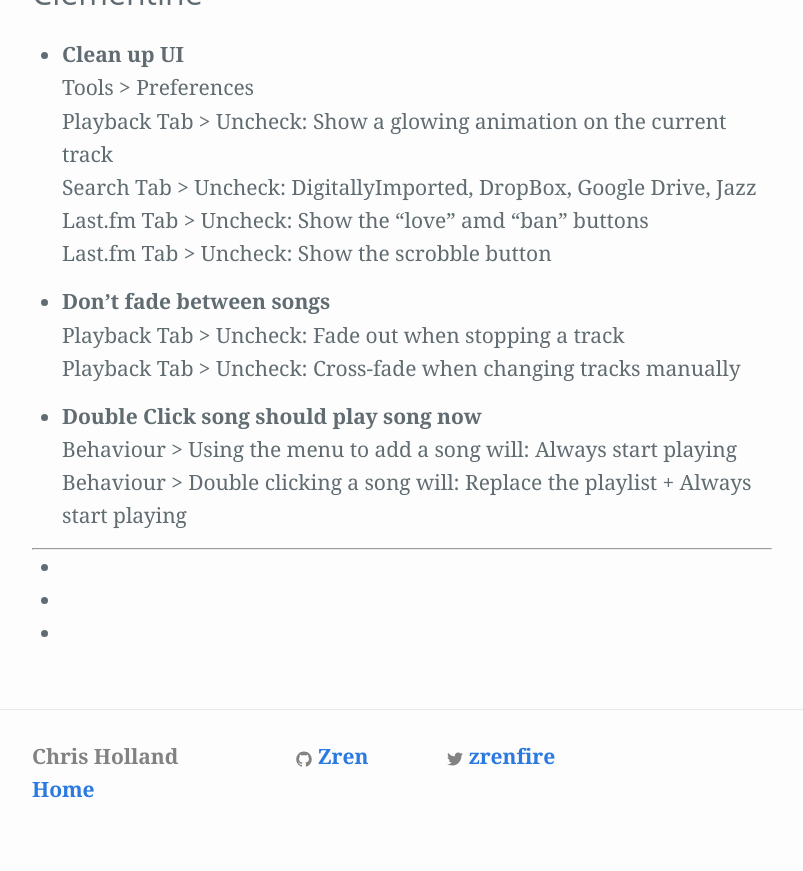
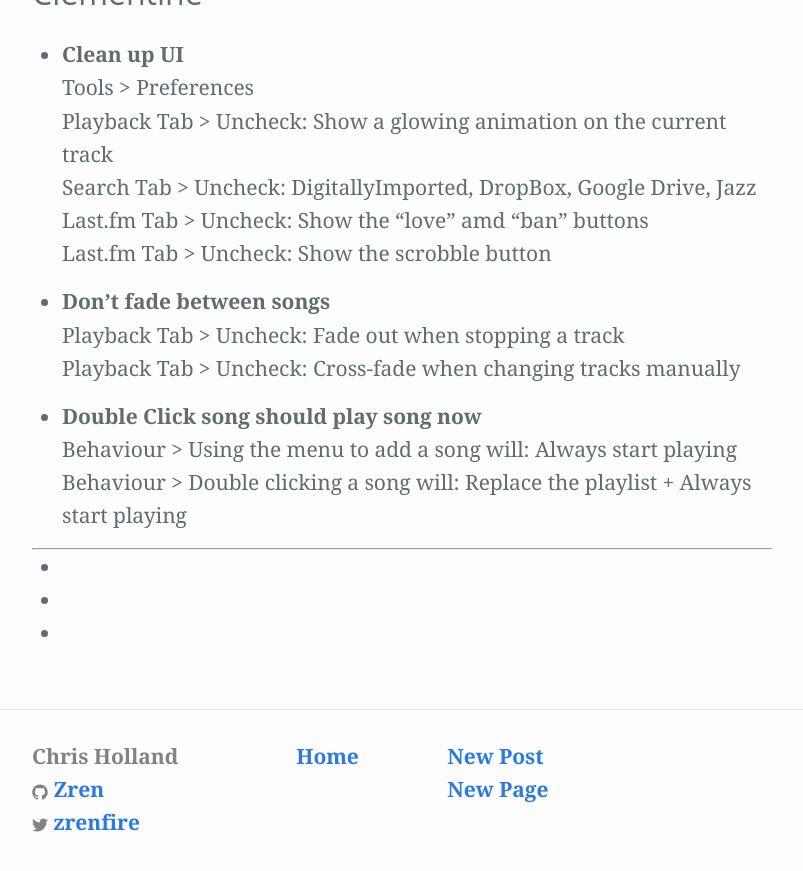
Before and after one commit to Zren/zren.github.io, a Jekyll site: the page built from kde.md, in a window 1280 px wide and 900 px high, scrolled down 7802 px. Shown: the top 871 px of the window, without its empty margins (238-1041 px from the left). Built offline with Jekyll 4.4.1, drawn with Linux system fonts in a browser that asks for light colours; some of the changed lines change nothing that is shown.

Commit message:
Add links to generate new pages/posts.

```diff
--- a/_includes/footer.html
+++ b/_includes/footer.html
@@ -4,26 +4,14 @@
 
     <div class="footer-col-wrapper">
       <div class="footer-col footer-col-1">
-        <ul class="contact-list">
+        <ul class="social-media-list">
           <li>{{ site.title }}</li>
-          <li><a href="{{ site.baseurl }}/">Home</a></li>
-        </ul>
-      </div>
-
-      <div class="footer-col footer-col-2">
-        <ul class="social-media-list">
           {% if site.github_username %}
           <li>
             {% include icon-github.html username=site.github_username %}
           </li>
           {% endif %}
 
-
-        </ul>
-      </div>
-
-      <div class="footer-col footer-col-3">
-        <ul class="social-media-list">
           {% if site.twitter_username %}
           <li>
             {% include icon-twitter.html username=site.twitter_username %}
@@ -31,6 +19,59 @@
           {% endif %}
         </ul>
       </div>
+
+      <div class="footer-col footer-col-2">
+        <ul class="social-media-list">
+          <li><a href="{{ site.baseurl }}/">Home</a></li>
+        </ul>
+      </div>
+
+      <div class="footer-col footer-col-3">
+        <ul class="social-media-list">
+          <script>
+          https://github.com/Zren/projects/new/gh-pages?path=_posts&filename=2016-12-31-test.md
+          window.newPost = function() {
+            var url = 'https://github.com/Zren/projects/new/gh-pages';
+            url += '?path=_posts';
+            var now = new Date();
+            var dateStr = '' + now.getFullYear() + '-' + (now.getMonth()+1) + '-' + now.getDate();
+            url += '&filename=' + dateStr + '-title.md';
+            var content = '';
+            content += '---\n';
+            content += 'layout: post\n';
+            content += 'title: title\n';
+            content += '---\n\n';
+            content += '![](image)\n\n';
+            content += 'text\n\n';
+            url += '&value=' + encodeURIComponent(content); // base64 encode
+            window.open(url);
+          };
+          </script>
+          <li><a href="javascript:void();" onclick="newPost()">New Post</a></li>
+
+
+
+          <script>
+          https://github.com/Zren/projects/new/gh-pages?path=_posts&filename=2016-12-31-test.md
+          window.newPage = function() {
+            var url = 'https://github.com/Zren/projects/new/gh-pages';
+            url += '?';
+            url += '&filename=title.md';
+            var content = '';
+            content += '---\n';
+            content += 'layout: page\n';
+            content += 'title: title\n';
+            content += 'permalink: /title/\n';
+            content += '---\n\n';
+            content += '![](image)\n\n';
+            content += 'text\n\n';
+            url += '&value=' + encodeURIComponent(content); // base64 encode
+            window.open(url);
+          };
+          </script>
+          <li><a href="javascript:void();" onclick="newPage()">New Page</a></li>
+        </ul>
+      </div>
     </div>
 
   </div>
```
